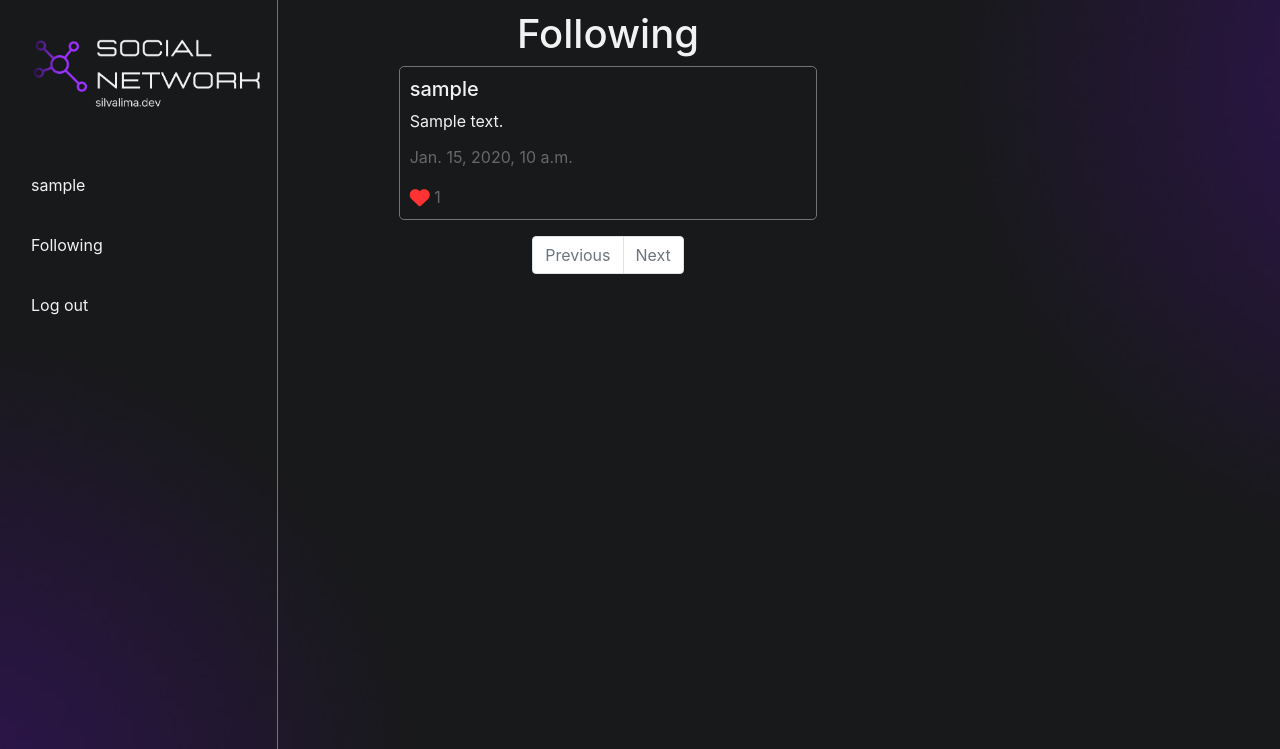
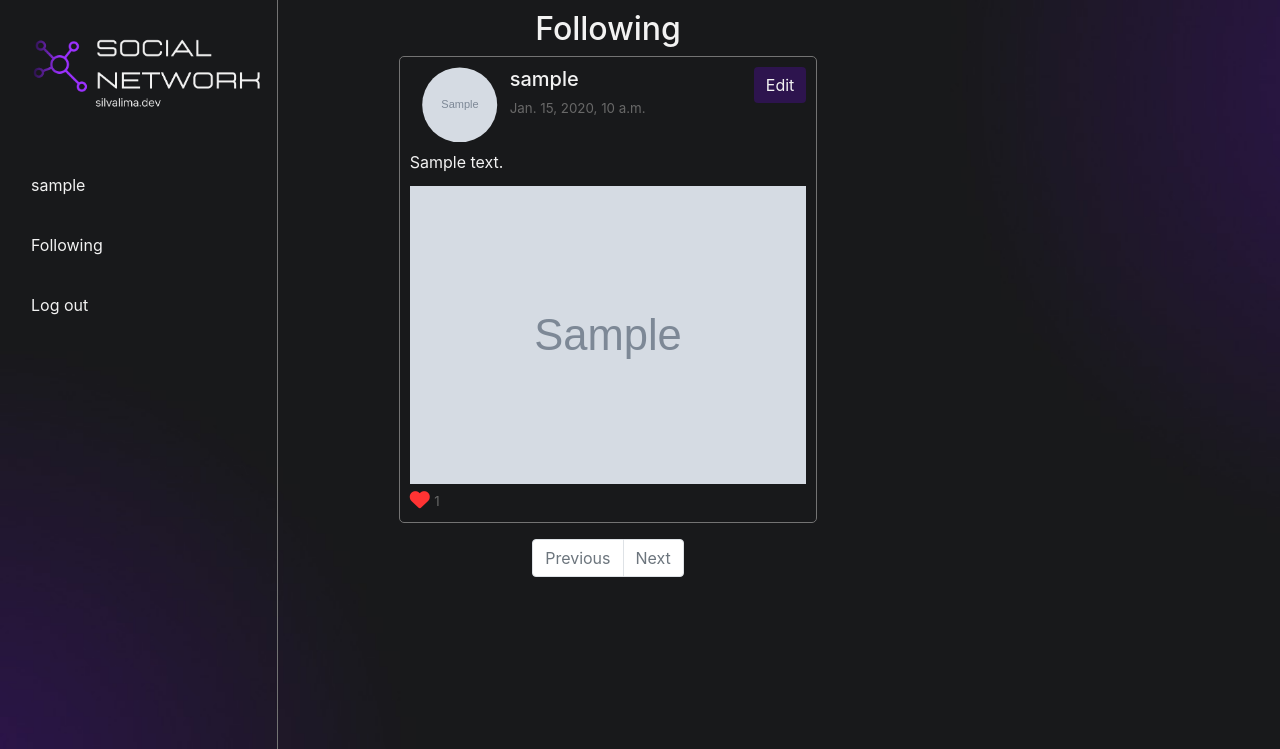
Before and after one commit to Aeziren/social-network, a Django app: page /following in a window 1280 px wide. Shown: the top 749 px of the page. Run offline with Django 3.2, Linux system fonts and the light colour scheme; a user stored in the database is signed in; tables that the repository leaves empty hold one stand-in row (values such as "Sample post"); grey boxes marked "Sample" are stand-in pictures; some libraries are stand-ins or nearby versions.

Commit message:
css changes

```diff
--- a/network/static/network/styles.css
+++ b/network/static/network/styles.css
@@ -97,7 +97,7 @@ body {
     color: #f2f2f2;
 }
 
-.post-input, #new-post {
+.post-input, #new-post, #changes {
     margin-top: 6px;
     margin-bottom: 4px;
     padding: 6px;
@@ -185,19 +185,19 @@ a:hover{
     height: 80px;
 }
 
-.btn-primary {
+.btn-primary, .btn-primary:hover, .btn-primary:focus, .btn-primary:not(:disabled):not(.disabled):active {
     background-color: #2d144e;
     color: #f2f2f2;
     border: unset;
 }
 
 .btn-primary:hover {
-    background-color: #2d144e;
     box-shadow: 0px 0px 6px 2px #590aa4;
 }
 
 .gray {
-    color: #686868
+    color: #686868;
+    font-size: smaller;
 }
 
 #user-stats {
@@ -214,11 +214,11 @@ a:hover{
 
 .follow-btn {
     font-size: smaller;
-    background-color: #0095f7;
     border: 0px;
     margin-left: 10px;
     padding-left: 8px;
     padding-right: 8px;
+    height: fit-content;
 }
 
 .edit_btn {
@@ -229,6 +229,7 @@ a:hover{
     margin-top: 8px;
     margin-bottom: 12px;
     margin-right: 65px;
+    width: 100%;
 }
 
 .fa-regular {
--- a/network/templates/network/following.html
+++ b/network/templates/network/following.html
@@ -1,14 +1,27 @@
 {% extends "network/layout.html" %}
 
 {% block content %}
-    <h1>Following</h1>
+    <h2>Following</h2>
     {% for post in page_obj %}
         <div class="mb-3 post" id="post{{ post.pk }}" data-id="{{ post.pk }}">
-            <a href="{% url 'user' username=post.user %}"><h5>{{ post.user }}</h5></a>
+            {% if post.user == request.user %}
+                <button class="edit_btn btn btn-primary">Edit</button>
+            {% endif %}
+            <div class="container-profile">
+                <img src="{{ post.user.photo }}" class="profile-photo">
+                <div>
+                    <a href="{% url 'user' username=post.user %}"><h5>{{ post.user }}</h5></a>
+                    <p class="gray">{{ post.timestamp }}</p>
+                </div>
+            </div>
             <div class="post_content">
                 {{ post.content }}
             </div>
-            <p class="gray">{{ post.timestamp }}</p>
+            <div class="container-image">
+                <img src="{{ post.image }}" alt="Post Image" class="post-image">
+            </div>
+            <button class="save_btn btn btn-primary" hidden>Save</button>
+            <button class="cancel_btn btn btn-secondary" hidden>Cancel</button>
             {% if post in liked_posts %}
                 <i data-action="unlike" class="fa-solid fa-heart fa-lg"></i>
             {% else %}
--- a/network/templates/network/user.html
+++ b/network/templates/network/user.html
@@ -3,7 +3,7 @@
 {% block content %}
     <div class="user-container">
         <div id="user-title">
-            <img src="{{ user.photo }}" class="profile-photo">
+            <img src="{{ profile.photo }}" class="profile-photo">
             <div class="title-bio">
                 <h4>{{ profile.username }}'s Profile</h4>
                 <span>Example bio text</span>
```
